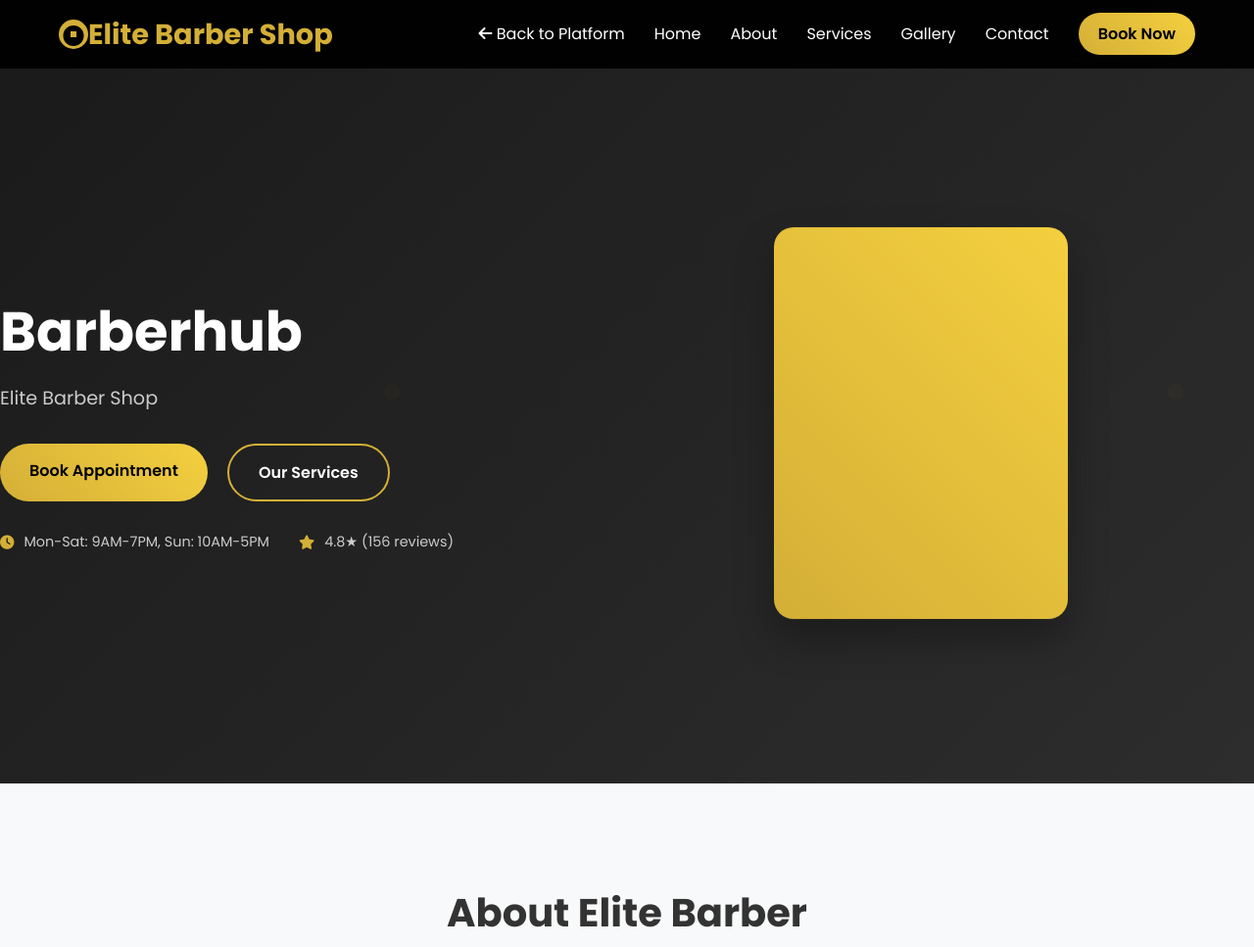
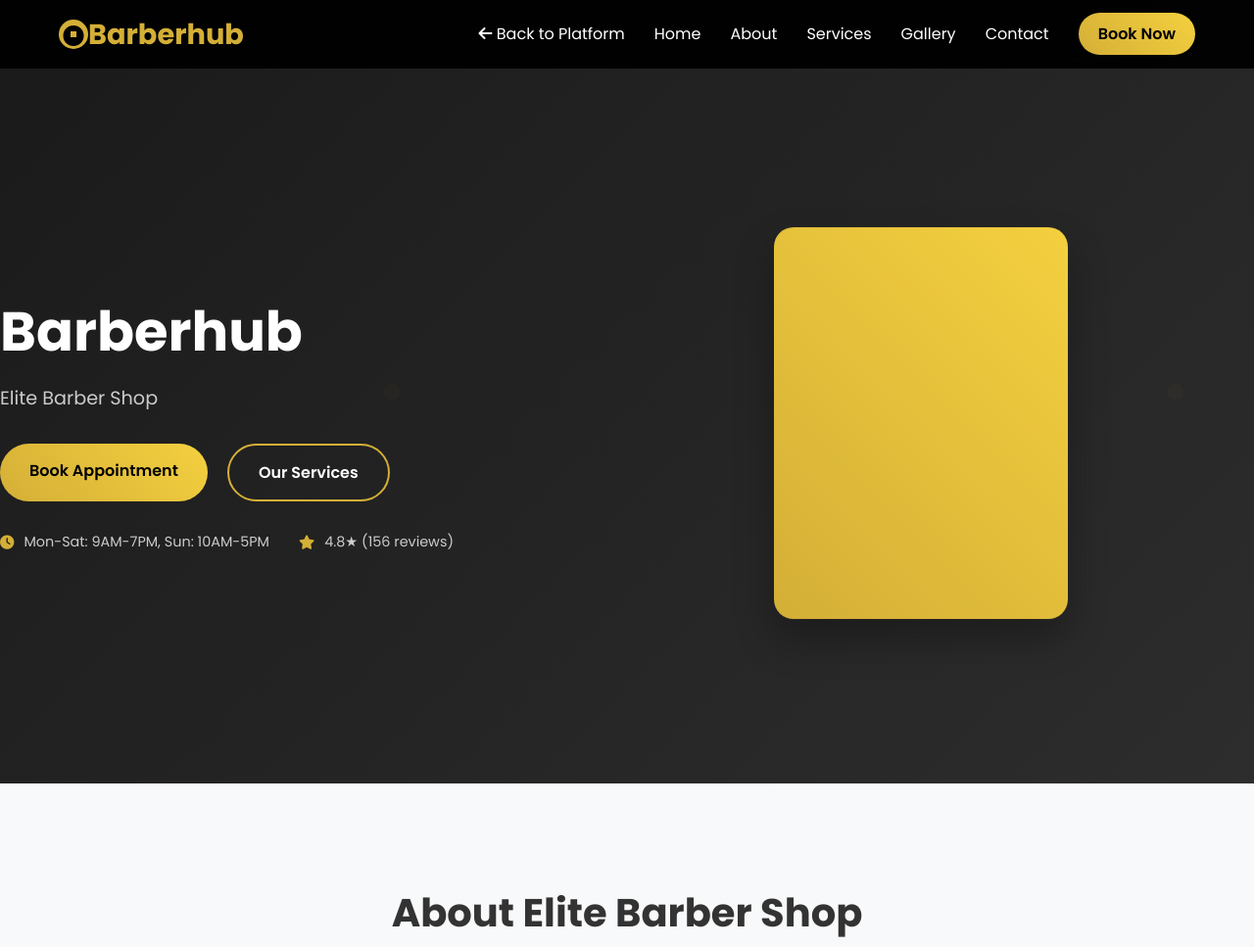
Before and after one commit to mohammedosamafarah122-afk/barberhub-, a website: page shop.html in a window 1280 px wide. Shown: the top 967 px of the page at 98% size. Drawn offline with nearby package versions, Linux system fonts and the light colour scheme.

Commit message:
Brand update: Navbar shows Barberhub, dynamic About [Shop Name], page title format

```diff
--- a/shop-script.js
+++ b/shop-script.js
@@ -104,7 +104,7 @@ function applyShopBranding() {
     if (!currentShop) return;
 
     // Update page title
-    document.title = `${currentShop.name} - Professional Barber Services`;
+    document.title = `Barberhub — ${currentShop.name}`;
 
     // Apply color scheme
     const root = document.documentElement;
@@ -113,10 +113,10 @@ function applyShopBranding() {
     root.style.setProperty('--background-color', currentShop.colorScheme.background);
     root.style.setProperty('--text-color', currentShop.colorScheme.text);
 
-    // Update shop name in navigation
+    // Update brand name in navigation
     const navLogo = document.querySelector('.nav-logo span');
     if (navLogo) {
-        navLogo.textContent = currentShop.name;
+        navLogo.textContent = 'Barberhub';
     }
 
     // Update shop logo in navigation
@@ -147,10 +147,10 @@ function updateShopContent() {
         heroSubtitle.textContent = currentShop.name;
     }
 
-    // Keep original About section headings as designed
+    // About section title uses the shop name
     const aboutSectionHeader = document.querySelector('.about .section-header h2');
     if (aboutSectionHeader) {
-        aboutSectionHeader.textContent = 'About Elite Barber';
+        aboutSectionHeader.textContent = `About ${currentShop.name}`;
     }
 
     const aboutSectionSubtitle = document.querySelector('.about .section-header p');
--- a/shop.html
+++ b/shop.html
@@ -3,7 +3,7 @@
 <head>
     <meta charset="UTF-8">
     <meta name="viewport" content="width=device-width, initial-scale=1.0">
-    <title>Elite Barber Shop - Book Your Appointment</title>
+    <title>Barberhub — Shop</title>
     <link rel="stylesheet" href="shop-styles.css">
     <link href="https://fonts.googleapis.com/css2?family=Poppins:wght@300;400;600;700&display=swap" rel="stylesheet">
     <link rel="stylesheet" href="https://cdnjs.cloudflare.com/ajax/libs/font-awesome/6.0.0/css/all.min.css">
@@ -17,7 +17,7 @@
         <div class="nav-container">
             <div class="nav-logo">
                 <i class="fas fa-cut"></i>
-                <span>Elite Barber Shop</span>
+                <span>Barberhub</span>
             </div>
             <ul class="nav-menu">
                 <li class="nav-item">
```
